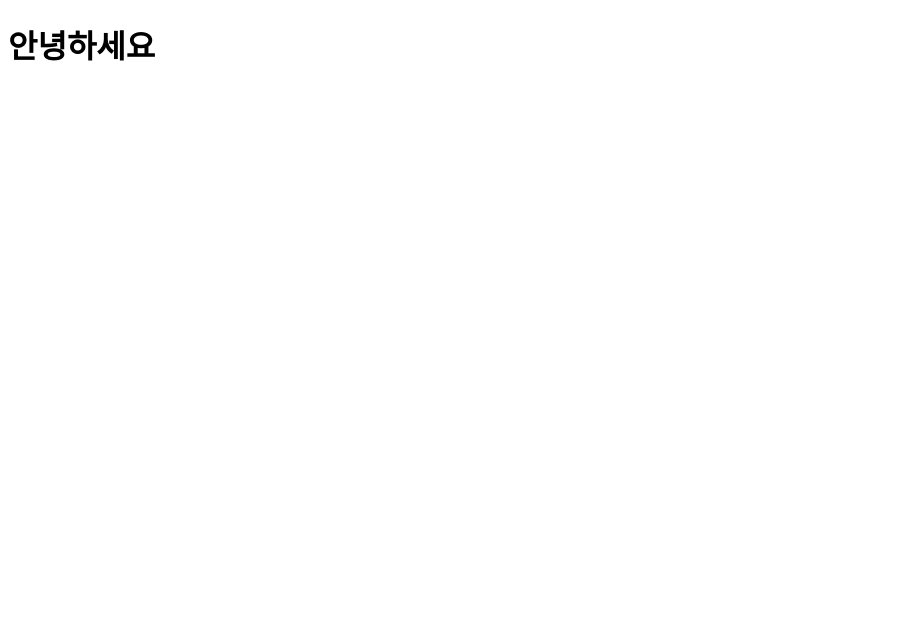
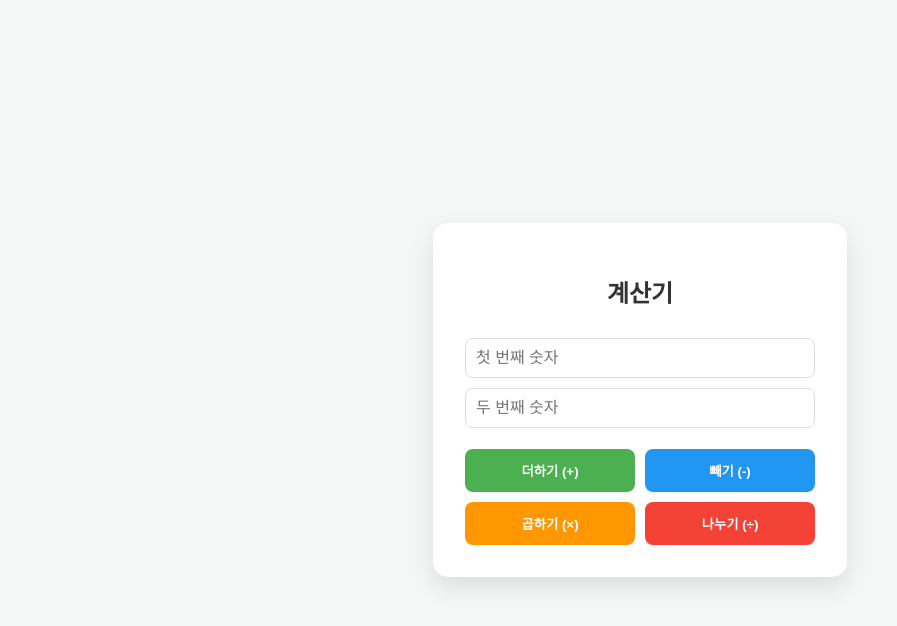
Before and after one commit to kimbroro/flask, a Python web app: template templates/index.html in a window 1280 px wide. Shown: the top 626 px of the page, without its empty margins (0-897 px from the left). Run offline with Jinja, Linux system fonts and the light colour scheme; the template is opened without the code that fills it, so the values that code supplies are empty.

Commit message:
Add files via upload

```diff
--- a/templates/index.html
+++ b/templates/index.html
@@ -1,11 +1,72 @@
 <!DOCTYPE html>
-<html lang="en">
+<html lang="ko">
 <head>
     <meta charset="UTF-8">
     <meta name="viewport" content="width=device-width, initial-scale=1.0">
-    <title>Document</title>
+    <title>심플 파이썬 계산기</title>
+    <style>
+        body { font-family: 'Pretendard', sans-serif; background-color: #f4f7f6; display: flex; justify-content: center; align-items: center; height: 100vh; margin: 0; }
+        .calculator-card { background: white; padding: 2rem; border-radius: 15px; box-shadow: 0 10px 25px rgba(0,0,0,0.1); width: 350px; }
+        h2 { text-align: center; color: #333; margin-bottom: 1.5rem; }
+        .input-group { margin-bottom: 1rem; }
+        input[type="number"] { width: 100%; padding: 10px; margin: 5px 0; border: 1px solid #ddd; border-radius: 8px; box-sizing: border-box; font-size: 1rem; }
+        .button-grid { display: grid; grid-template-columns: 1fr 1fr; gap: 10px; margin-top: 1rem; }
+        button { width: 100%; padding: 12px; border: none; border-radius: 8px; color: white; font-weight: bold; cursor: pointer; transition: opacity 0.2s; }
+        .btn-add { background-color: #4CAF50; }
+        .btn-sub { background-color: #2196F3; }
+        .btn-mul { background-color: #FF9800; }
+        .btn-div { background-color: #f44336; }
+        button:hover { opacity: 0.8; }
+    </style>
 </head>
 <body>
-    <h1>안녕하세요</h1>
+
+<div class="calculator-card">
+    <h2>계산기</h2>
+
+    <div class="input-group">
+        <input type="number" id="n1" placeholder="첫 번째 숫자" required>
+        <input type="number" id="n2" placeholder="두 번째 숫자" required>
+    </div>
+
+    <div class="button-grid">
+        <form action="/calcu" method="post" onsubmit="sync(this)">
+            <input type="hidden" name="num1">
+            <input type="hidden" name="num2">
+            <input type="hidden" name="op" value="add">
+            <button type="submit" class="btn-add">더하기 (+)</button>
+        </form>
+
+        <form action="/calcu" method="post" onsubmit="sync(this)">
+            <input type="hidden" name="num1">
+            <input type="hidden" name="num2">
+            <input type="hidden" name="op" value="sub">
+            <button type="submit" class="btn-sub">빼기 (-)</button>
+        </form>
+
+        <form action="/calcu" method="post" onsubmit="sync(this)">
+            <input type="hidden" name="num1">
+            <input type="hidden" name="num2">
+            <input type="hidden" name="op" value="mul">
+            <button type="submit" class="btn-mul">곱하기 (×)</button>
+        </form>
+
+        <form action="/calcu" method="post" onsubmit="sync(this)">
+            <input type="hidden" name="num1">
+            <input type="hidden" name="num2">
+            <input type="hidden" name="op" value="div">
+            <button type="submit" class="btn-div">나누기 (÷)</button>
+        </form>
+    </div>
+</div>
+
+<script>
+    // 화면의 입력값을 각 폼의 hidden 필드에 복사해주는 함수
+    function sync(form) {
+        form.num1.value = document.getElementById('n1').value;
+        form.num2.value = document.getElementById('n2').value;
+    }
+</script>
+
 </body>
 </html>
```
Also changed, not shown: app.py (+15 -8 lines).
